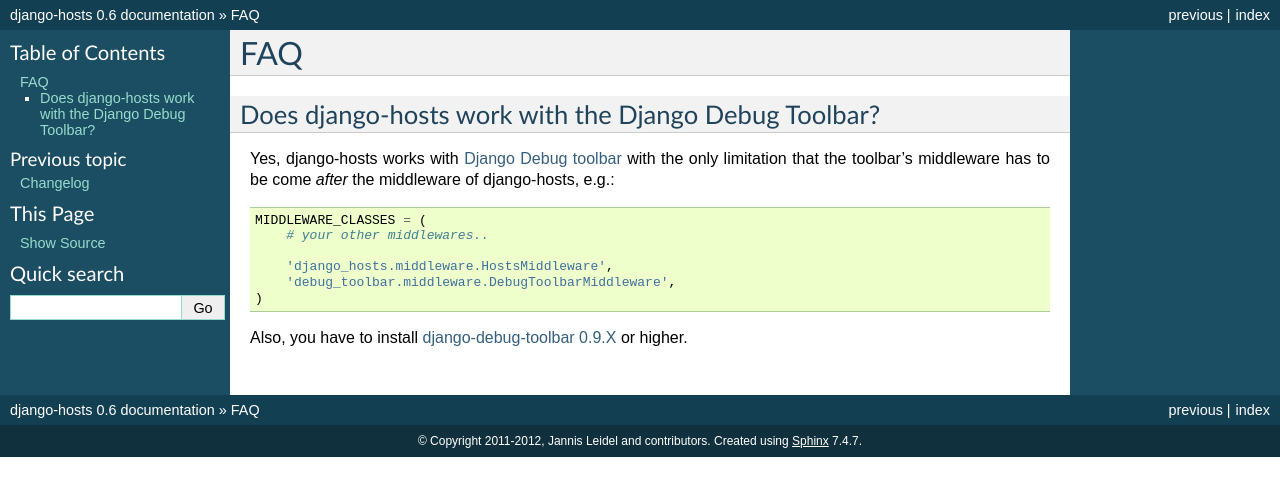
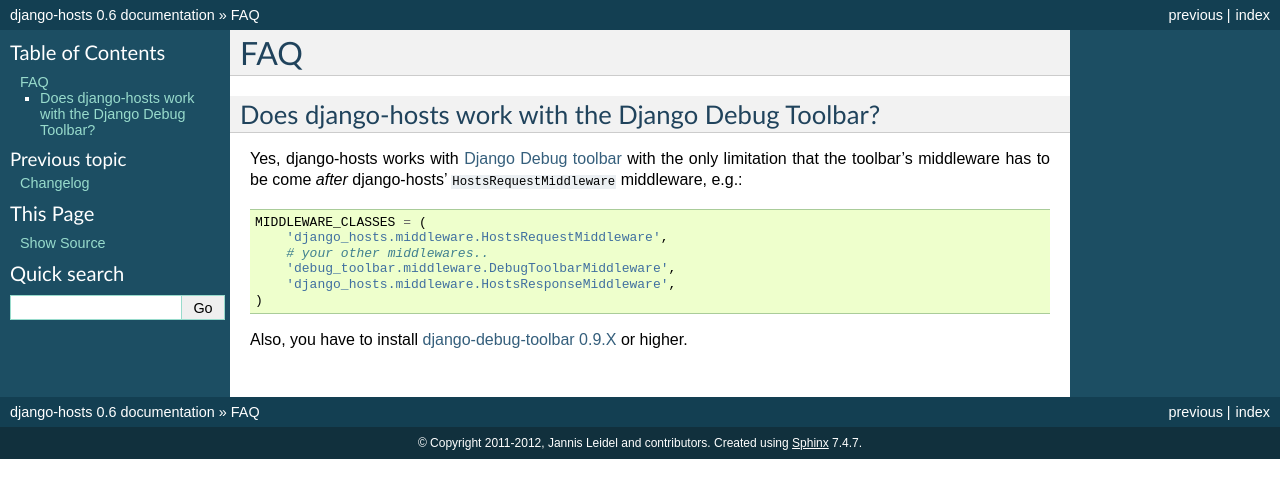
Before and after one commit to jazzband/django-hosts, a Sphinx documentation site: the page built from docs/faq.rst, in a window 1280 px wide. Shown: the top 498 px of the page. Built offline with Sphinx 7.4.7, drawn with Linux system fonts in a browser that asks for light colours.

Commit message:
Fixed a few things about f371f19f3381fa68000cac7a9719aabad982dbcf I didn't like.

```diff
--- a/docs/faq.rst
+++ b/docs/faq.rst
@@ -7,15 +7,15 @@
 
 Yes, django-hosts works with `Django Debug toolbar`_ with the only
 limitation that the toolbar's middleware has to be come *after*
-the middleware of django-hosts, e.g.:
+django-hosts' ``HostsRequestMiddleware`` middleware, e.g.:
 
 .. code-block:: python
 
     MIDDLEWARE_CLASSES = (
+        'django_hosts.middleware.HostsRequestMiddleware',
         # your other middlewares..
-
-        'django_hosts.middleware.HostsMiddleware',
         'debug_toolbar.middleware.DebugToolbarMiddleware',
+        'django_hosts.middleware.HostsResponseMiddleware',
     )
 
 Also, you have to install `django-debug-toolbar 0.9.X`_ or higher.
```
Also changed, not shown: README.rst (+4 -4 lines), 1 other file.
